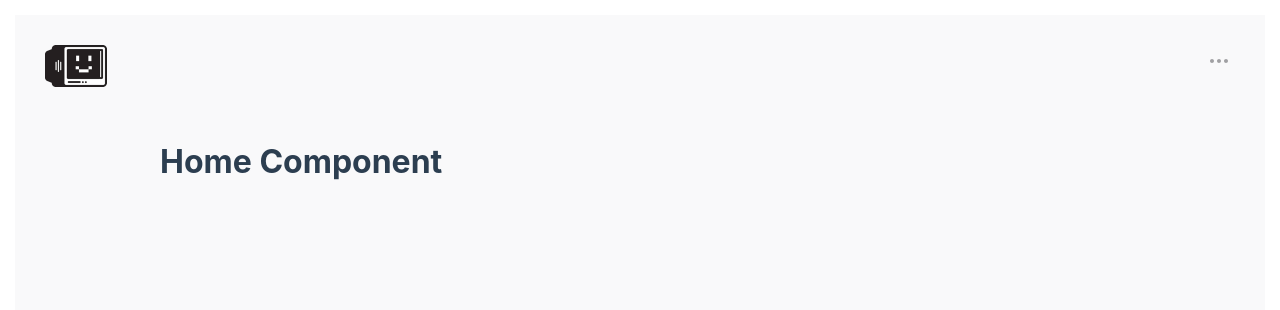
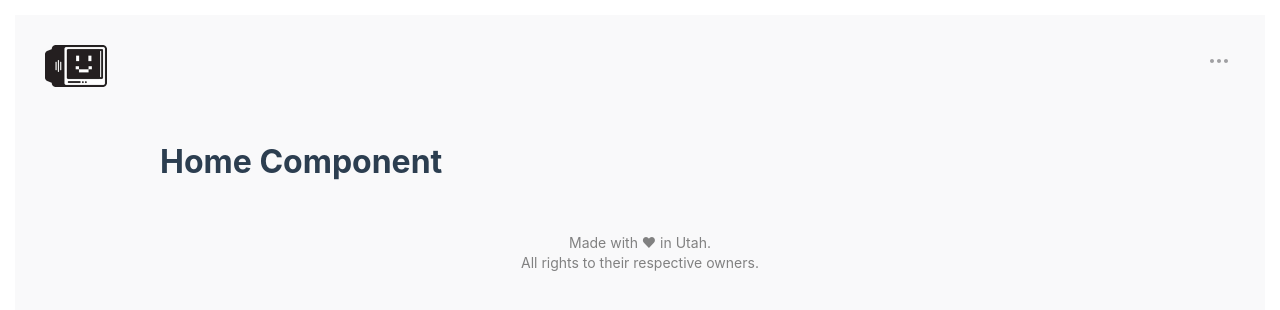
Before and after one commit to tannerthelin/tannerthelin-vue-final-project, a Vue app: page / in a window 1280 px wide. Shown: the top 310 px of the page. Built offline with nearby package versions, Linux system fonts and the light colour scheme; a web font is replaced by a local one.

Commit message:
Added footer

```diff
--- a/src/App.vue
+++ b/src/App.vue
@@ -4,6 +4,7 @@
     <div class="content-container">
       <router-view></router-view>
     </div>
+    <app-footer></app-footer>
   </div>
 </template>
 
@@ -13,6 +14,7 @@ import Header from './components/Header.vue';
 import CurrentList from './components/CurrentList.vue';
 import ActivityList from './components/ActivityList.vue';
 import LogbookList from './components/LogbookList.vue';
+import Footer from './components/Footer.vue';
 import {HeartRating} from 'vue-rate-it';
 
 export default {
@@ -21,7 +23,8 @@ export default {
     appHeader: Header,
     currentList: CurrentList,
     activityList: ActivityList,
-    logbookList: LogbookList
+    logbookList: LogbookList,
+    appFooter: Footer
   },
   data () {
     return {
@@ -46,7 +49,6 @@ export default {
     -moz-osx-font-smoothing: grayscale;
     color: #2c3e50;
     background-color: #F9F9FA;
-    padding-bottom: 80px;
     min-height: 100vh;
     border: 15px solid white;
   }
--- /dev/null
+++ b/src/components/Footer.vue
@@ -0,0 +1,15 @@
+<template>
+    <div>
+        <p>Made with ♥ in Utah. <br> All rights to their respective owners.</p>
+    </div>
+</template>
+
+<style scoped>
+    p {
+        text-align: center;
+        font-size: 14px;
+        line-height: 20px;
+        color: #818181;
+        padding: 30px;
+    }
+</style>
```
